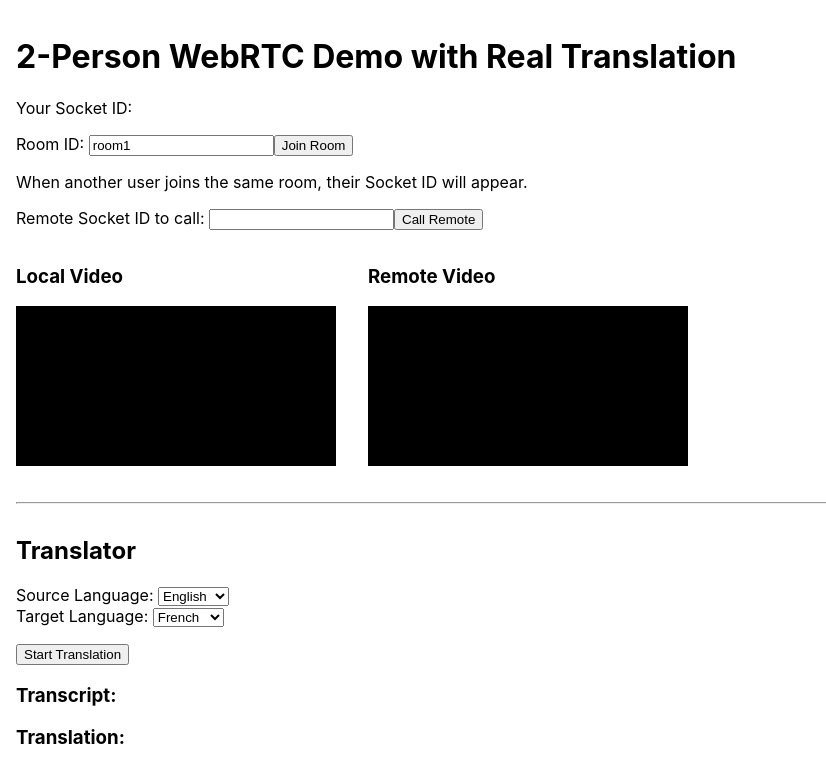
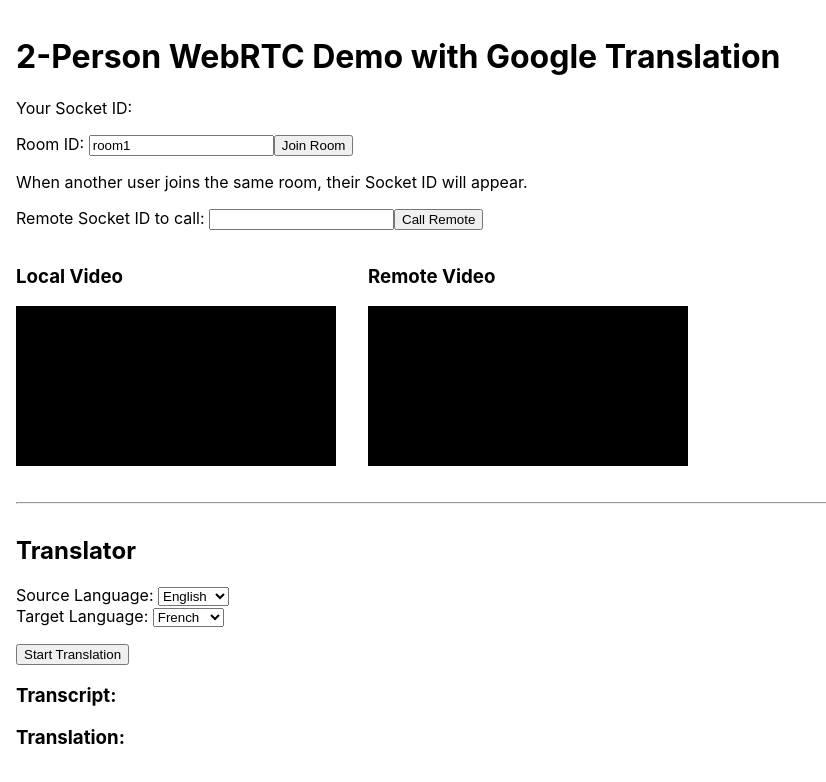
Before and after one commit to mona187/cmd-f, a React (Create React App) app: page / in a window 1280 px wide. Shown: the top 782 px of the page, without its empty margins (0-826 px from the left). Built offline with nearby package versions, Linux system fonts and the light colour scheme; no server answers.

Commit message:
call with accent translation

```diff
--- a/src/App.js
+++ b/src/App.js
@@ -3,7 +3,7 @@ import React, { useState, useRef, useEffect } from 'react';
 import io from 'socket.io-client';
 import SimplePeer from 'simple-peer';
 
-const SIGNAL_SERVER_URL = 'http://localhost:5050'; // Adjust if your server is elsewhere
+const SIGNAL_SERVER_URL = 'http://localhost:5050';
 
 function App() {
   // WebRTC states
@@ -18,7 +18,7 @@ function App() {
   const localVideoRef = useRef(null);
   const remoteVideoRef = useRef(null);
 
-  // Translator states (using basic ISO language codes)
+  // Translator states (using ISO language codes)
   const [sourceLang, setSourceLang] = useState('en'); // e.g., 'en'
   const [targetLang, setTargetLang] = useState('fr'); // e.g., 'fr'
   const [transcript, setTranscript] = useState('');
@@ -27,19 +27,16 @@ function App() {
   useEffect(() => {
     socketRef.current = io(SIGNAL_SERVER_URL);
 
-    // Listen for new users joining
     socketRef.current.on('user-joined', (joinedUserId) => {
       console.log('New user joined:', joinedUserId);
       setRemoteId(joinedUserId);
     });
 
-    // Store our socket ID
     socketRef.current.on('connect', () => {
       setMyId(socketRef.current.id);
       console.log('Connected with ID:', socketRef.current.id);
     });
 
-    // WebRTC signaling
     socketRef.current.on('offer', handleOffer);
     socketRef.current.on('answer', handleAnswer);
     socketRef.current.on('ice-candidate', handleIceCandidate);
@@ -49,7 +46,6 @@ function App() {
     };
   }, []);
 
-  // Join room and get local media
   const joinRoom = async () => {
     try {
       const stream = await navigator.mediaDevices.getUserMedia({
@@ -68,7 +64,6 @@ function App() {
     }
   };
 
-  // Call remote peer
   const callRemote = () => {
     if (!localStream || !remoteId) {
       console.warn('No localStream or remoteId to call');
@@ -107,7 +102,6 @@ function App() {
     setConnected(true);
   };
 
-  // Handle incoming offer
   const handleOffer = async ({ sdp, caller }) => {
     console.log('Received offer from:', caller);
     const peer = new SimplePeer({
@@ -142,19 +136,16 @@ function App() {
     setConnected(true);
   };
 
-  // Handle incoming answer
   const handleAnswer = ({ sdp, answerer }) => {
     console.log('Received answer from:', answerer);
     peerRef.current?.signal(sdp);
   };
 
-  // Handle ICE candidates
   const handleIceCandidate = ({ candidate, from }) => {
     console.log('Received ICE from:', from, candidate);
     peerRef.current?.signal(candidate);
   };
 
-  // Start speech recognition and call translation endpoint
   const startRecognition = () => {
     const SpeechRecognition =
       window.SpeechRecognition || window.webkitSpeechRecognition;
@@ -170,7 +161,7 @@ function App() {
       const result = event.results[0][0].transcript;
       setTranscript(result);
 
-      // Call the server translation endpoint
+      // Call the translation endpoint
       const translated = await translateText(result, targetLang);
       setTranslation(translated);
       speakText(translated, targetLang);
@@ -183,7 +174,7 @@ function App() {
     recognition.start();
   };
 
-  // Call the /translate endpoint for a real translation
+  // Call the /translate endpoint for a real translation using Google Translate API
   const translateText = async (text, targetLanguage) => {
     try {
       const response = await fetch('/translate', {
@@ -192,6 +183,7 @@ function App() {
         body: JSON.stringify({ text, targetLanguage }),
       });
       const data = await response.json();
+      console.log('Translation API response:', data);
       return data.translation;
     } catch (err) {
       console.error('Error translating text:', err);
@@ -199,7 +191,6 @@ function App() {
     }
   };
 
-  // Speak the translated text using SpeechSynthesis
   const speakText = (text, lang) => {
     const utterance = new SpeechSynthesisUtterance(text);
     utterance.lang = lang;
@@ -208,7 +199,7 @@ function App() {
 
   return (
     <div style={{ padding: '1rem' }}>
-      <h1>2-Person WebRTC Demo with Real Translation</h1>
+      <h1>2-Person WebRTC Demo with Google Translation</h1>
       <p>Your Socket ID: {myId}</p>
 
       <div style={{ marginBottom: '1rem' }}>
```
Also changed, not shown: 1 other file (tests, documents, lock files or other folders).
